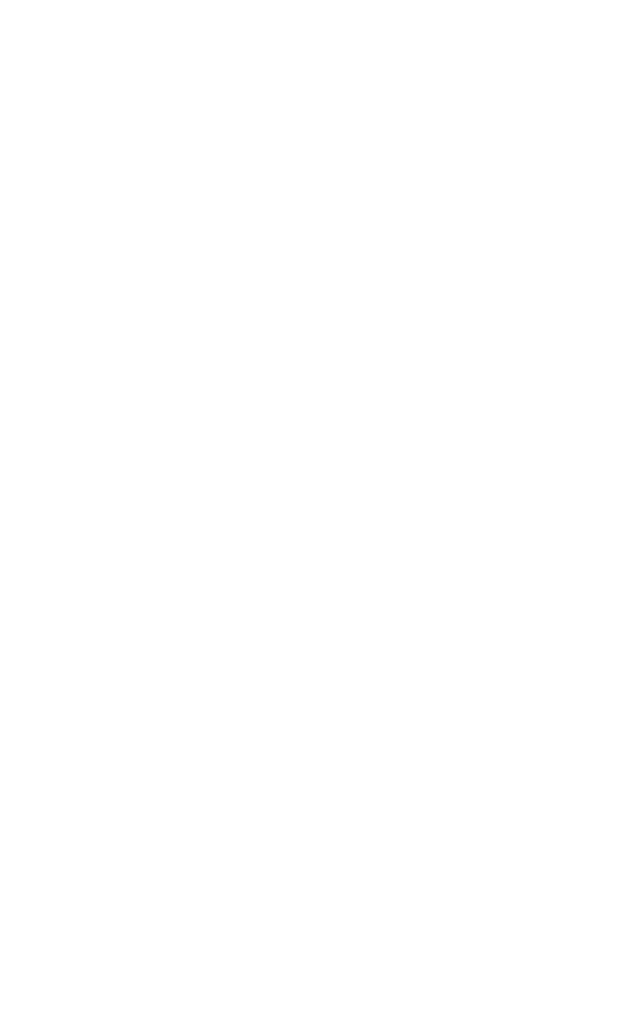
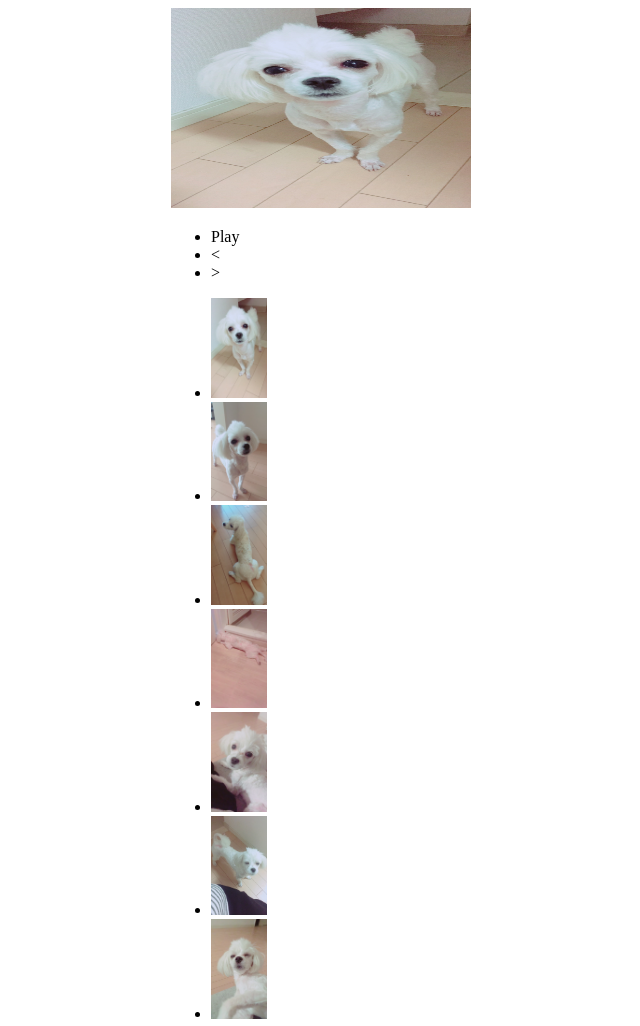
Before and after one commit to kenta-matsuzaki/js_lesson6_slideshow, a plain HTML site: page index.html in a window 1280 px wide. Shown: the whole page, without its empty margins (319-959 px from the left). Before the commit the page ends 800 px from the top, so only its background shows below. Drawn offline with Linux system fonts and the light colour scheme.

Commit message:
Summary(required)

```diff
--- a/css/styles.css
+++ b/css/styles.css
@@ -0,0 +1,13 @@
+.container {
+  width: 300px;
+  margin: 0 auto;
+}
+
+main img {
+  width: 300px;
+  height: 200px;
+}
+
+.thumnails img {
+  width: 56px;
+}
--- a/index.html
+++ b/index.html
@@ -3,8 +3,30 @@
   <head>
     <meta charset="utf-8">
     <title>Slideshow</title>
+    <link rel="stylesheet" href="css/styles.css">
   </head>
   <body>
+      <div class="container">
+        <main>
+          <img src="img/pic00.jpg">
+        </main>
 
+        <nav>
+          <ul>
+            <li id="play">Play</li>
+            <li id="prev">&lt;</li>
+            <li id="next">&gt;</li>
+          </ul>
+        </nav>
+        <ul class="thumnails">
+          <li><img src="img/pic00.jpg"></li>
+          <li><img src="img/pic01.jpg"></li>
+          <li><img src="img/pic02.jpg"></li>
+          <li><img src="img/pic03.jpg"></li>
+          <li><img src="img/pic04.jpg"></li>
+          <li><img src="img/pic05.jpg"></li>
+          <li><img src="img/pic06.jpg"></li>
+        </ul>
+      </div>
   </body>
 </html>
```
Also changed, not shown: img/pic00.jpg (added), img/pic01.jpg (added), img/pic02.jpg (added), img/pic03.jpg (added), img/pic04.jpg (added), img/pic05.jpg (added), img/pic06.jpg (added), img/pic07.jpg (added), img/pic08.jpg (added), img/pic09.jpg (added), img/pic10.jpg (added), img/pic11.jpg (added), img/pic12.jpg (added), img/pic13.jpg (added), 1 more files, 1 other file.
